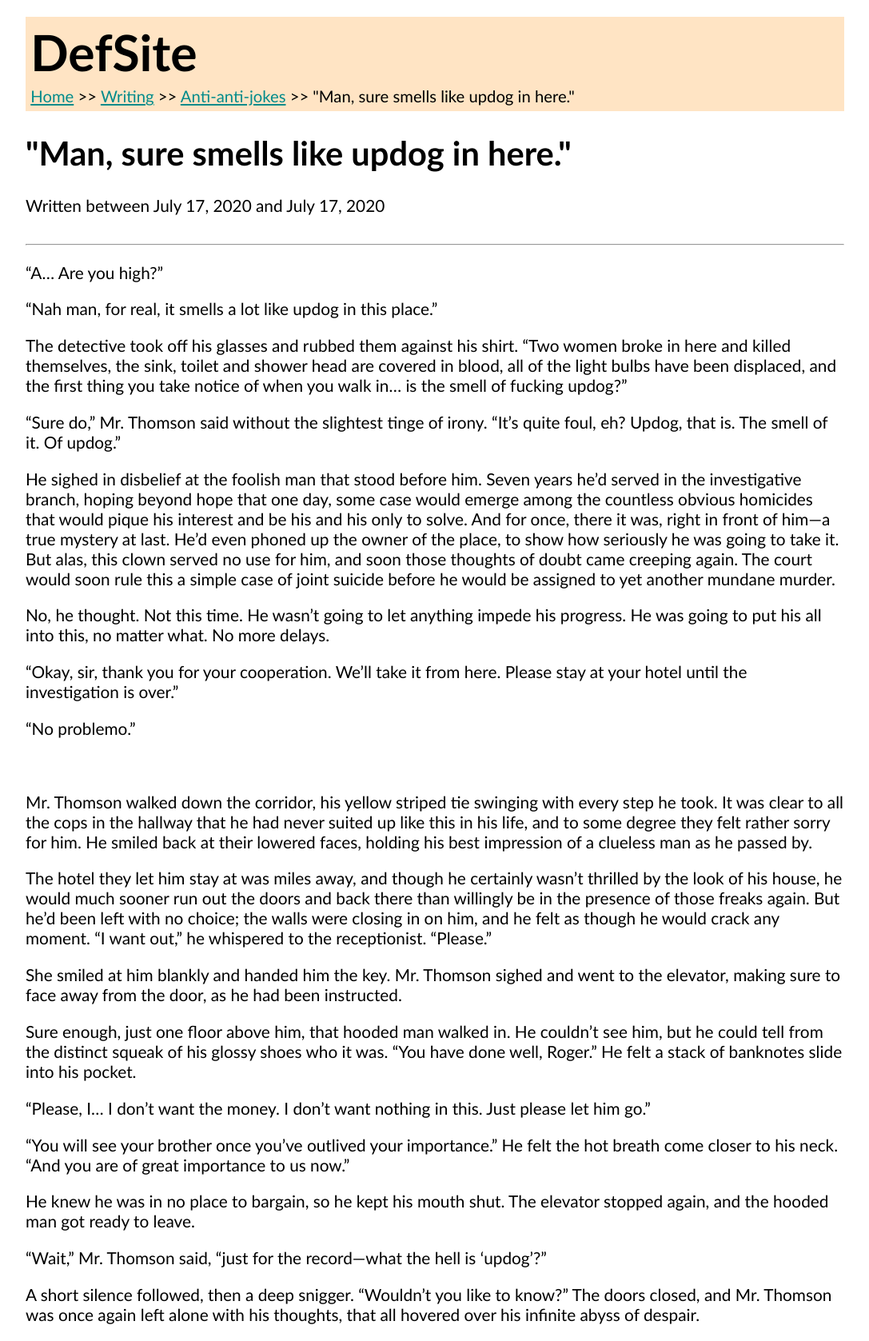
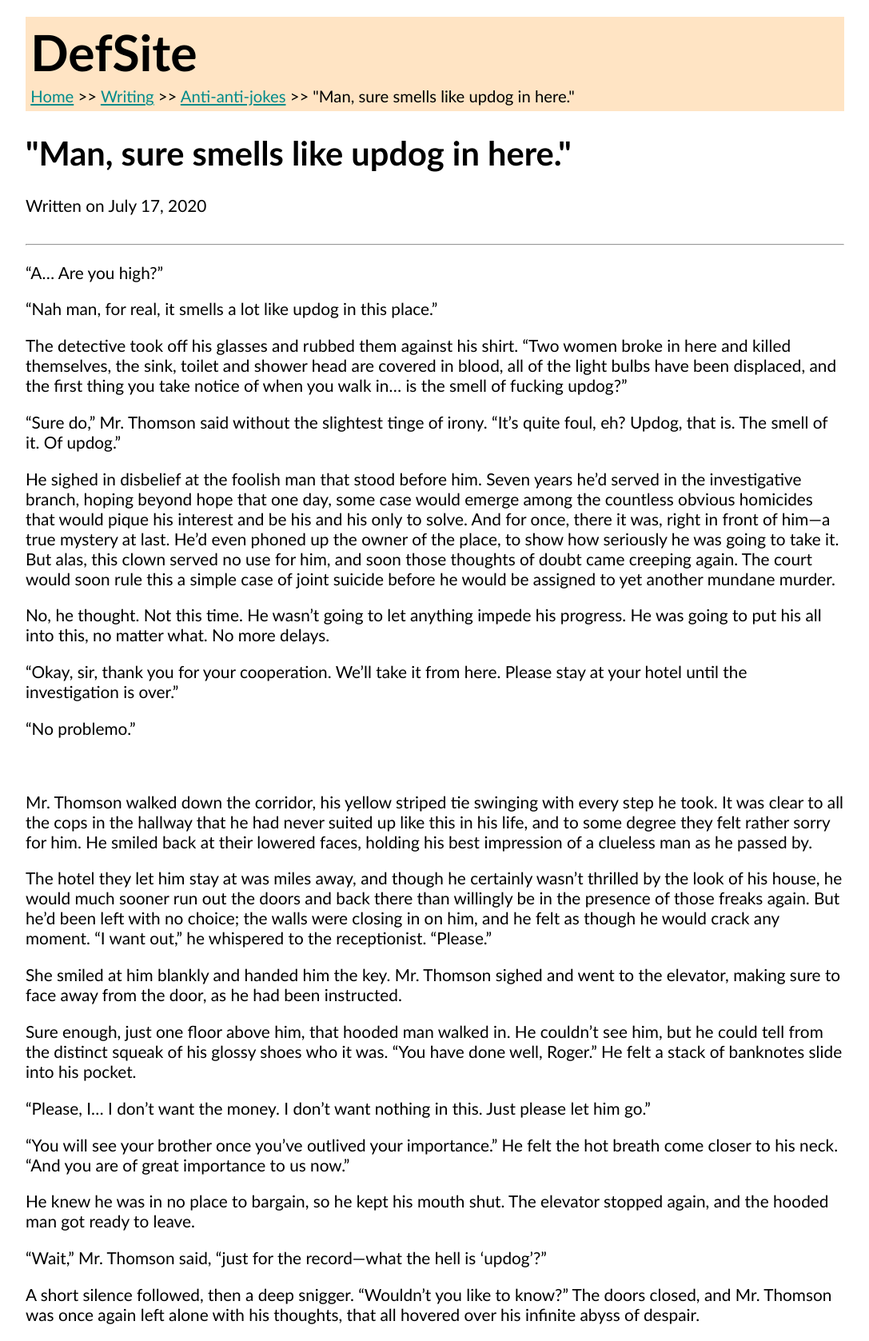
Before and after one commit to NewDefectus/newdefectus.github.io, a Jekyll site: the page built from writing/anti-anti-jokes/updog.md, in a window 1280 px wide. Shown: the whole page at 80% size, without its empty margins (96-1183 px from the left). Built offline with Jekyll 4.4.1, drawn with Linux system fonts in a browser that asks for light colours.

```diff
--- a/_layouts/story.html
+++ b/_layouts/story.html
@@ -4,6 +4,8 @@ layout: creation
 
 {% if page.start-date == null %}
     Published on {{page.end-date | date: "%B %e, %Y"}}
+{% elsif page.start-date == page.end-date %}
+    Written on {{page.start-date | date: "%B %e, %Y"}}
 {% else %}
     Written between {{page.start-date | date: "%B %e, %Y"}} and {{page.end-date | date: "%B %e, %Y"}}
 {% endif %}
```
